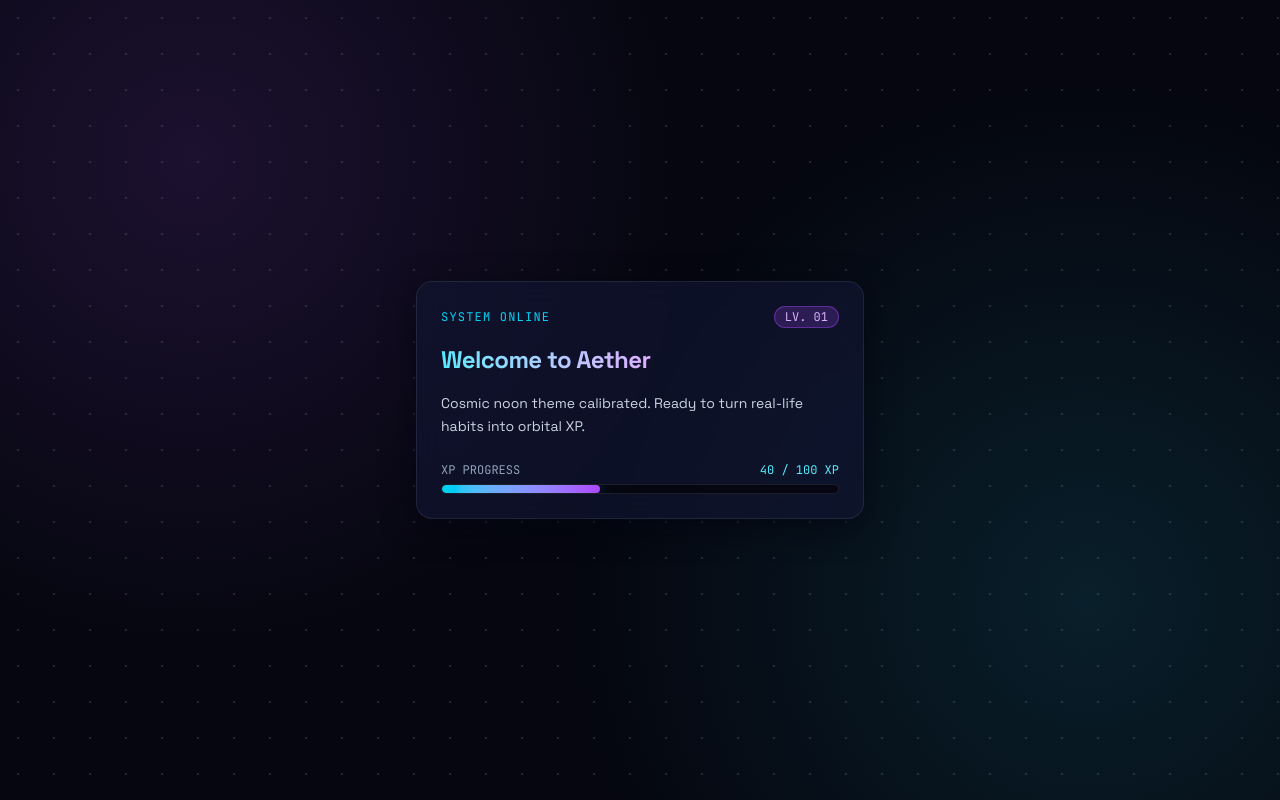
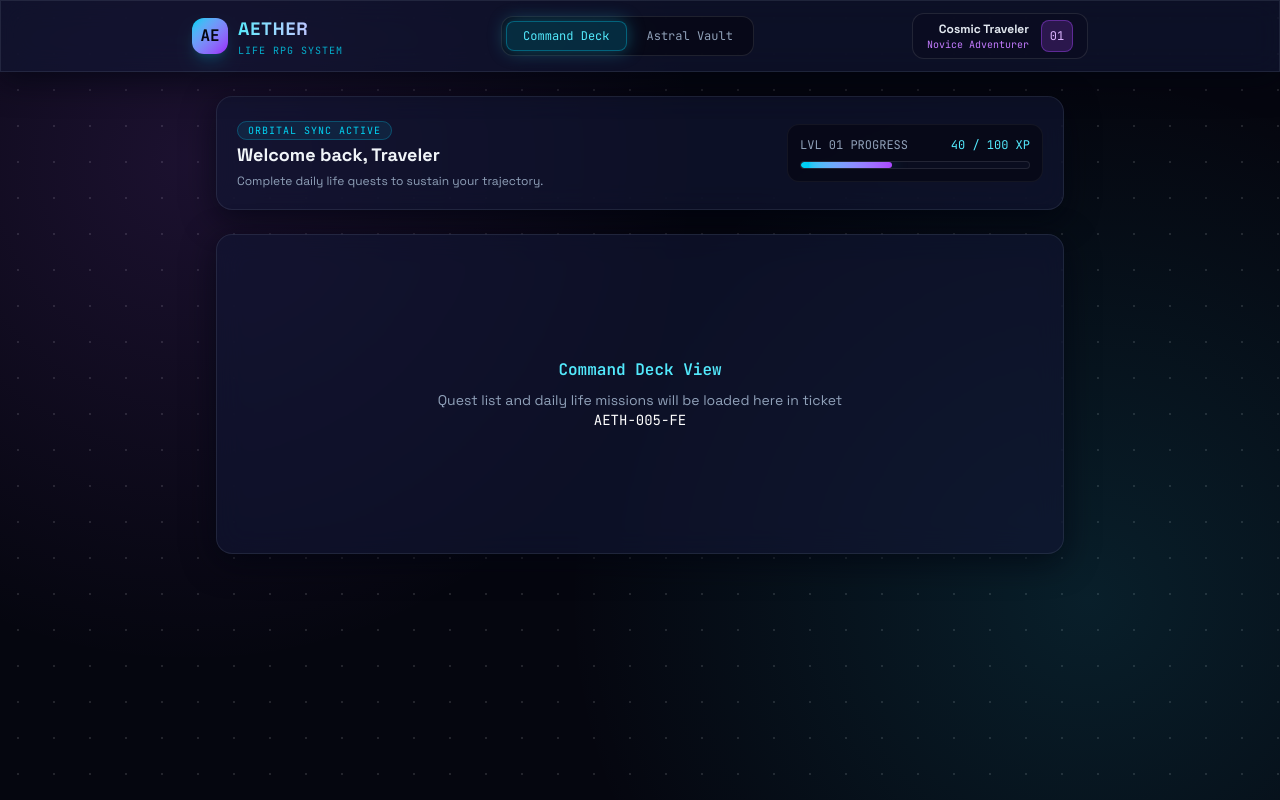
Before and after one commit to noahtran96/aether-life-rpg, a React (Vite) app in the folder frontend/: page / in a window 1280 px wide. Built offline with nearby package versions, Linux system fonts and the light colour scheme.

Commit message:
feat: build app shell & top navigation header

```diff
--- a/frontend/src/App.tsx
+++ b/frontend/src/App.tsx
@@ -1,38 +1,67 @@
 import { useState } from "react";
 import "./index.css";
+import Navbar from "./components/Navbar";
 
 export default function App() {
+  const [activeTab, setActiveTab] = useState("deck");
   return (
-    <main className="min-h-screen flex items-center justify-center p-6">
-      <div className="cosmic-card cosmic-card-hover max-w-md w-full rounded-2xl p-6 space-y-4">
-        <div className="flex items-center justify-between">
-          <span className="text-xs font-mono uppercase tracking-widest text-cyan-400">
-            System Online
+    <div className="min-h-screen flex flex-col">
+      {/* Top HUD navigation */}
+      <Navbar activeTab={activeTab} setActiveTab={setActiveTab} />
+
+      {/* Main content area */}
+      <main className="flex-1 max-w-4xl w-full mx-auto p-4 sm:p-6 space-y-6">
+        {/* XP quick status banner */}
+        <section className="cosmic-card rounded-2xl p-4 sm:p-5 flex flex-col sm:flex-row items-center justify-between gap-4">
+          <div className="space-y-1 text-center sm:text-left">
+            <span className="text-[10px] font-mono uppercase tracking-widest text-cyan-400 bg-cyan-500/10 px-2.5 py-0.5 rounded-full border border-cyan-500/30">
+              Orbital Sync Active
             </span>
-          <span className="px-2.5 py-0.5 text-xs font-mono rounded-full bg-purple-500/20 text-purple-300 border border-purple-500/40">
-            LV. 01
-          </span>
+            <h2 className="text-lg font-bold text-slate-100">
+              Welcome back, Traveler
+            </h2>
+            <p className="text-xs text-slate-400">
+              Complete daily life quests to sustain your trajectory.
+            </p>
           </div>
 
-        <h1 className="text-2xl font-bold tracking-tight bg-gradient-to-r from-cyan-300 via-purple-300 to-pink-400 bg-clip-text text-transparent">
-          Welcome to Aether
-        </h1>
-
-        <p className="text-sm text-slate-300 leading-relaxed">
-          Cosmic noon theme calibrated. Ready to turn real-life habits into
-          orbital XP.
-        </p>
-
-        <div className="pt-2">
-          <div className="flex justify-between text-xs font-mono text-slate-400 mb-1.5">
-            <span>XP PROGRESS</span>
+          <div className="w-full sm:w-64 space-y-2 bg-void-950/60 p-3 rounded-xl border border-white/5">
+            <div className="flex justify-between text-xs font-mono">
+              <span className="text-slate-400">LVL 01 PROGRESS</span>
               <span className="text-cyan-300">40 / 100 XP</span>
             </div>
-          <div className="h-2.5 w-full rounded-full bg-void-950/90 overflow-hidden border border-white/10">
+            <div className="h-2 w-full rounded-full bg-void-900 overflow-hidden border border-white/10">
               <div className="h-full w-2/5 rounded-full bg-gradient-to-r from-cyan-400 to-purple-500 neon-glow-cyan" />
             </div>
           </div>
+        </section>
+
+        {/* Dynamic tab view content */}
+        <section className="cosmic-card rounded-2xl p-6 min-h-[320px] flex items-center justify-center text-center">
+          {activeTab === "deck" ? (
+            <div className="space-y-2">
+              <h3 className="text-base font-mono font-semibold text-cyan-300">
+                Command Deck View
+              </h3>
+              <p className="text-sm text-slate-400 max-w-md">
+                Quest list and daily life missions will be loaded here in ticket{" "}
+                <span className="text-white font-mono">AETH-005-FE</span>
+              </p>
             </div>
+          ) : (
+            <div className="space-y-2">
+              <h3 className="text-base font-mono font-semibold text-purple-300">
+                Astral Vault View
+              </h3>
+              <p className="text-sm text-slate-400 max-w-md">
+                Titles, achievements, and personal rewards catalog will be
+                displayed here in ticket{" "}
+                <span className="text-white font-mono">AETH-007-FE</span>
+              </p>
+            </div>
+          )}
+        </section>
       </main>
+    </div>
   );
 }
--- /dev/null
+++ b/frontend/src/components/Navbar.tsx
@@ -0,0 +1,65 @@
+interface NavbarProps {
+  activeTab: string;
+  setActiveTab: (tab: string) => void;
+}
+
+export default function Navbar({ activeTab, setActiveTab }: NavbarProps) {
+  return (
+    <header className="sticky top-0 z-50 cosmic-card border-b border-white/10 px-4 py-3 sm:px-8">
+      <div className="max-w-4xl mx-auto flex flex-col sm:flex-row items-center justify-between gap-4">
+        {/* Brand/Logo */}
+        <div className="flex items-center gap-3 w-full sm:w-auto justify-between sm:justify-start">
+          <div className="flex items-center gap-2.5">
+            <div className="w-9 h-9 rounded-xl bg-gradient-to-br from-cyan-400 to-purple-600 flex items-center justify-center font-mono font-bold text-void-950 shadow-lg shadow-cyan-500/20">
+              AE
+            </div>
+            <div>
+              <h1 className="font-bold tracking-wider text-lg bg-gradient-to-r from-cyan-300 to-purple-300 bg-clip-text text-transparent">
+                AETHER
+              </h1>
+              <p className="text-[10px] font-mono text-cyan-400/80 tracking-widest uppercase">
+                Life RPG System
+              </p>
+            </div>
+          </div>
+
+          {/* User status badge (Mobile view right) */}
+          <div className="sm:hidden flex items-center gap-2 bg-void-900/80 px-3 py-1 rounded-full border border-purple-500/30">
+            <span className="text-xs font-mono text-purple-300">LV. 01</span>
+          </div>
+        </div>
+
+        {/* Navigation tabs */}
+        <nav className="flex items-center gap-1 bg-void-950/60 p-1 rounded-xl border border-white/10 w-full sm:w-auto justify-center">
+          <button
+            onClick={() => setActiveTab("deck")}
+            className={`px-4 py-1.5 rounded-lg text-xs font-mono font-medium transition-all ${activeTab === "deck" ? "bg-cyan-500/20 text-cyan-300 border border-cyan-500/40 neon-glow-cyan" : "text-slate-400 hover:text-slate-200 hover:bg-white/5"}`}
+          >
+            Command Deck
+          </button>
+          <button
+            onClick={() => setActiveTab("vault")}
+            className={`px-4 py-1.5 rounded-lg text-xs font-mono font-medium transition-all ${activeTab === "vault" ? "bg-purple-500/20 text-purple-300 border border-purple-500/40 neon-glow-purple" : "text-slate-400 hover:text-slate-200 hover:bg-white/5"}`}
+          >
+            Astral Vault
+          </button>
+        </nav>
+
+        {/* User HUD profile (Desktop) */}
+        <div className="hidden sm:flex items-center gap-3 bg-void-900/60 px-3.5 py-1.5 rounded-xl border border-white/10">
+          <div className="text-right">
+            <div className="text-xs font-bold text-slate-200">
+              Cosmic Traveler
+            </div>
+            <div className="text-[10px] font-mono text-purple-400">
+              Novice Adventurer
+            </div>
+          </div>
+          <div className="w-8 h-8 rounded-lg bg-purple-500/20 border border-purple-500/40 flex items-center justify-center font-mono text-xs text-purple-300">
+            01
+          </div>
+        </div>
+      </div>
+    </header>
+  );
+}
```
Lines whose indentation alone changed are shown as unchanged.
